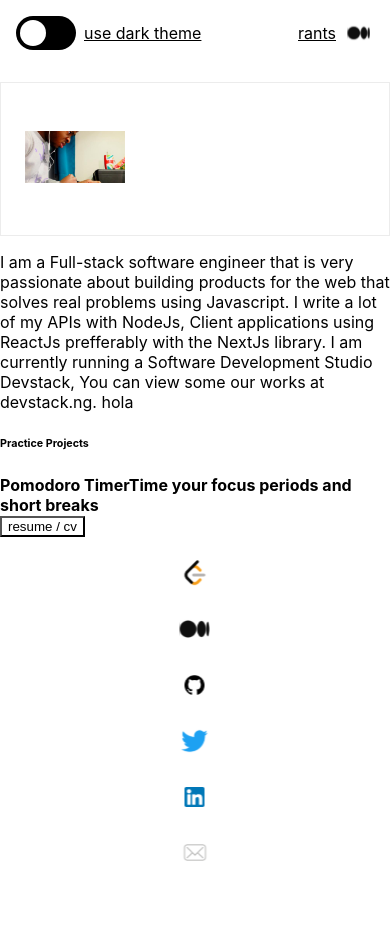
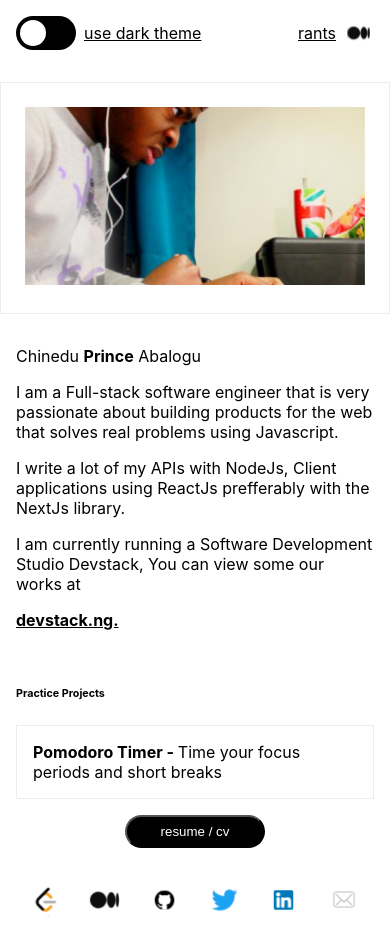
Before and after one commit to ninjamovesonly/mywebsite, a Next.js app: page / in a window 390 px wide. Before the commit the page ends 873 px from the top, so only its background shows below. Built offline with nearby package versions, Linux system fonts and the light colour scheme.

Commit message:
mobile styling for index page

```diff
--- a/components/button.tsx
+++ b/components/button.tsx
@@ -4,8 +4,8 @@ export default function Button({ label }: any) {
   const { theme }: any = useAppContext();
 
   return (
-    <>
-      <button className={theme}>{label}</button>
-    </>
+    <div className="btn-container">
+      <button className={`btn-${theme} btn`}>{label}</button>
+    </div>
   );
 }
--- a/components/cover-letter.tsx
+++ b/components/cover-letter.tsx
@@ -1,4 +1,5 @@
 import { useAppContext } from "../context/state";
+import styles from "../styles/Home.module.css";
 
 export default function CoverLetter() {
   const {
@@ -6,8 +7,18 @@ export default function CoverLetter() {
   }: any = useAppContext();
 
   return (
-    <>
-      <p>{coverLetter} hola</p>
-    </>
+    <div className={styles["cover-letter-container"]}>
+      <p>
+        Chinedu <b>Prince</b> Abalogu
+      </p>
+      {coverLetter.split("\n").map((str: string) => (
+        <p key={str}>{str}</p>
+      ))}
+      <a href="http://devstack.ng" target="_blank" rel="noreferrer">
+        <b>
+          <u>devstack.ng.</u>
+        </b>
+      </a>
+    </div>
   );
 }
--- a/components/image-slider.tsx
+++ b/components/image-slider.tsx
@@ -7,9 +7,8 @@ export default function ImageSlider() {
       <Image
         alt="photo from instagram api"
         src="/img-mobile.png"
-        width="100%"
-        height="100%"
-        objectFit="contain"
+        width={347.81}
+        height={182.95}
       />
     </div>
   );
--- a/components/project-item.tsx
+++ b/components/project-item.tsx
@@ -1,15 +1,18 @@
 import Link from "next/link";
+import styles from "../styles/Home.module.css";
 
 export default function ProjectItem({ name, route, description }: any) {
   return (
     <>
-      <span>
-        <b>{name}</b>
-      </span>
-      <span>
-        <b>{description}</b>
-      </span>
-      <br />
+      <Link href="/pomodoro" passHref>
+        <div className={styles["project-item-conteiner"]}>
+          <span>
+            <b>{name}</b>
+          </span>
+          <span>{description}</span>
+          <br />
+        </div>
+      </Link>
     </>
   );
 }
--- a/components/projects.tsx
+++ b/components/projects.tsx
@@ -1,6 +1,7 @@
 import Link from "next/link";
 import { useAppContext } from "../context/state";
 import ProjectItem from "./project-item";
+import styles from "../styles/Home.module.css";
 
 export default function Projects() {
   const {
@@ -8,7 +9,7 @@ export default function Projects() {
   }: any = useAppContext();
 
   return (
-    <>
+    <div className={styles["projects-container"]}>
       <h6>Practice Projects</h6>
       {projects.map(({ name, route, description }: any) => {
         return (
@@ -20,6 +21,6 @@ export default function Projects() {
           />
         );
       })}
-    </>
+    </div>
   );
 }
--- a/components/social-media-icons.tsx
+++ b/components/social-media-icons.tsx
@@ -5,7 +5,7 @@ export default function SocialMediaIcons() {
   const { theme }: any = useAppContext();
 
   return (
-    <>
+    <div className="smi-container">
       <Image
         alt="link to leetcode"
         src={`/${theme}/leetcode.svg`}
@@ -42,6 +42,6 @@ export default function SocialMediaIcons() {
         width={38.1}
         height={40}
       />
-    </>
+    </div>
   );
 }
--- a/context/state.tsx
+++ b/context/state.tsx
@@ -3,18 +3,10 @@ import { createContext, useContext, useState } from "react";
 const AppContext = createContext({});
 
 const sharedState = {
-  coverLetter: `I am a Full-stack software engineer that is very
-  passionate about building products for the web that
-  solves real problems using Javascript.\n
-  I write a lot of my APIs with NodeJs, Client
-  applications using ReactJs prefferably with the
-  NextJs library.\n
-  I am currently running a Software Development Studio
-  Devstack, You can view some our works at
-  devstack.ng.`,
+  coverLetter: `I am a Full-stack software engineer that is very passionate about building products for the web that solves real problems using Javascript.\n I write a lot of my APIs with NodeJs, Client applications using ReactJs prefferably with the NextJs library.\n I am currently running a Software Development Studio Devstack, You can view some our works at`,
   projects: [
     {
-      name: "Pomodoro Timer",
+      name: "Pomodoro Timer - ",
       route: "/pomodoro",
       description: "Time your focus periods and short breaks",
     },
--- a/pages/api/data.ts
+++ /dev/null
@@ -1,31 +0,0 @@
-// Next.js API route support: https://nextjs.org/docs/api-routes/introduction
-import type { NextApiRequest, NextApiResponse } from "next";
-import MyData from "./types/my_data";
-
-const myJsonData: MyData = {
-  fullName: "Chinedu Prince Abalogu",
-  email: "chineduabalogu@yahoo.com",
-  coverLetter: `I am a Full-stack software engineer that is very passionate about building products for the web that solves real problems using javascript, ruby and c++.
-  I write a lot of APIs with nodejs and client applications using reactjs, prefferably with the nextjs framework. I run a software development studio with a couple of other
-  smart individuals and you can view some our works at`,
-  projects: [
-    {
-      name: "Pomodoro Timer",
-      url: "https://test.ng/",
-    },
-  ],
-  images: [
-    {
-      identifier: "12",
-      url: "https://test.io/",
-    },
-  ],
-  resumeUrl: "https://test.co",
-};
-
-export default function handler(
-  req: NextApiRequest,
-  res: NextApiResponse<MyData>
-) {
-  res.status(200).json(myJsonData);
-}
--- a/pages/api/types/my_data.ts
+++ /dev/null
@@ -1,18 +0,0 @@
-export default interface MyData {
-  fullName: String;
-  coverLetter: String;
-  email: String;
-  projects: [
-    {
-      name: String;
-      url: String;
-    }
-  ];
-  images: [
-    {
-      identifier: String;
-      url: String;
-    }
-  ];
-  resumeUrl: String;
-}
--- a/styles/Home.module.css
+++ b/styles/Home.module.css
@@ -87,18 +87,11 @@ input:checked + .slider:before {
   width: 100%;
 }
 
-.image {
-  object-fit: contain;
-  width: 100% !important;
-  position: relative !important;
-  height: unset !important;
-}
-
-/* .slider-container {
+.slider-container {
   position: relative;
   width: 100%;
   width: 100%;
-} */
+}
 
 .slider-container > div {
   position: unset !important;
@@ -130,3 +123,16 @@ input:checked + .slider:before {
 .pomodoro-timer-button {
   background-color: white;
 }
+
+.cover-letter-container {
+  padding: 1em;
+}
+
+.projects-container {
+  padding: 1em;
+}
+
+.project-item-conteiner {
+  padding: 1em;
+  border: 1px solid #ececec;
+}
--- a/styles/globals.css
+++ b/styles/globals.css
@@ -31,3 +31,29 @@ a {
   background-color: black;
   color: white;
 }
+
+.btn {
+  padding: 0.5em 2.5em;
+  border-radius: 5em;
+}
+
+.btn-light {
+  background-color: black;
+  color: white;
+}
+
+.btn-dark {
+  background-color: white;
+  color: black;
+}
+
+.btn-container {
+  width: 100%;
+  text-align: center;
+}
+
+.smi-container {
+  display: flex;
+  justify-content: space-around;
+  padding: 1em;
+}
```
Also changed, not shown: pages/api/Group 1.svg (deleted).
